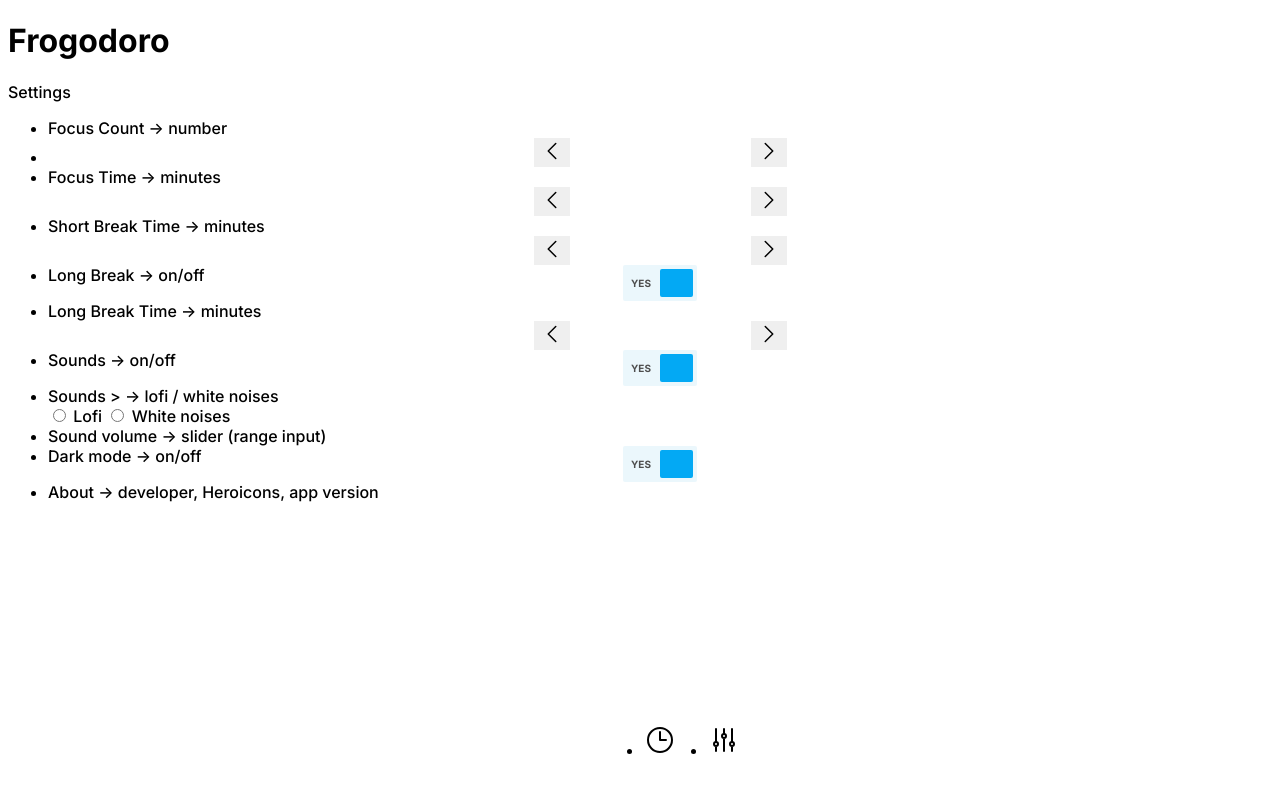
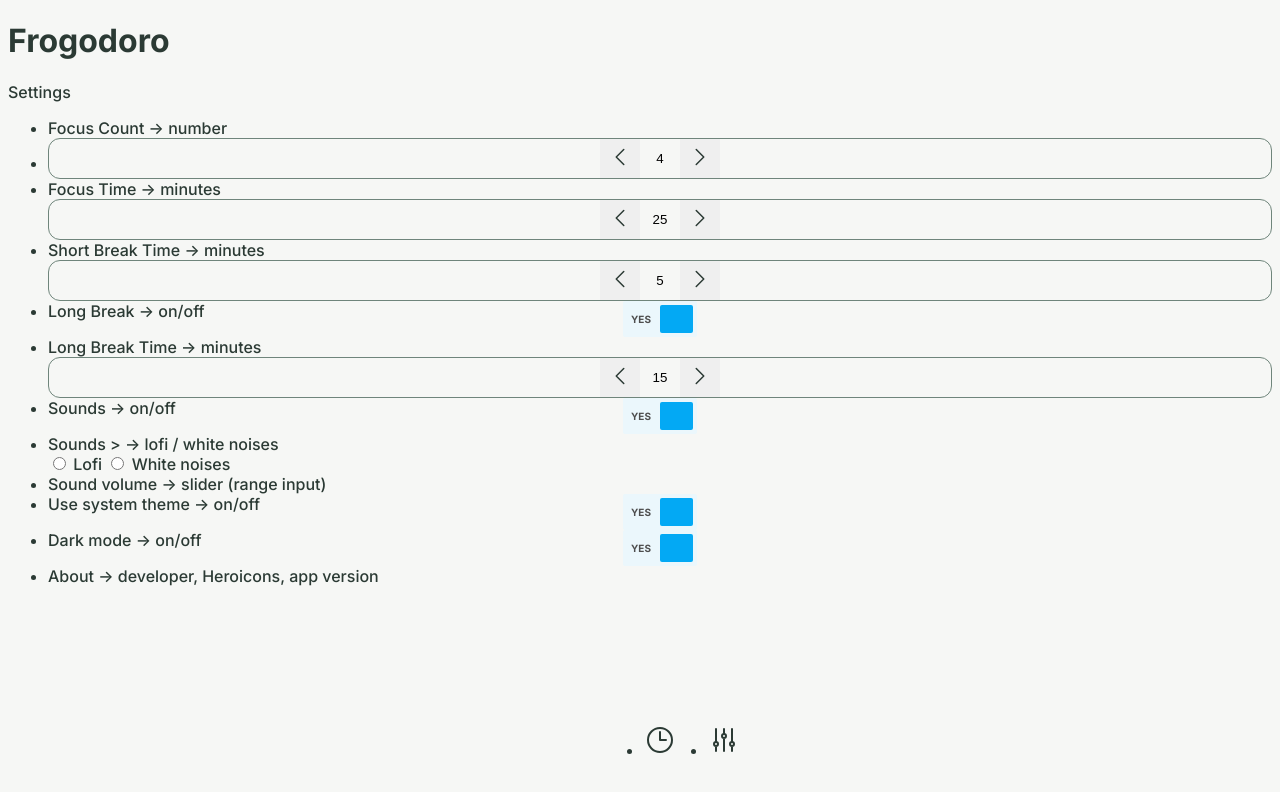
Before and after one commit to lelamanolio/frogodoro, a Vue app: page / in a window 1280 px wide. Both pictures are taken after a click on the item 724 px from the left and 742 px from the top of the page. Shown: the top 792 px of the page. Built offline with nearby package versions, Linux system fonts and the light colour scheme; the HTML template or start-up script is replaced by a standard one.

Commit message:
✨ add input number working with localstorage + style

```diff
--- a/src/assets/main.css
+++ b/src/assets/main.css
@@ -1,8 +1,37 @@
+:root {
+  --primary-color: #7FAF9B;
+  --accent-color: #B8D8C2;
+  --background-light: #F6F7F5;
+  --background-dark: #0F1412;
+  --text-primary-light: #2B3A34;
+  --text-muted-light: #6F857B;
+  --text-primary-dark: #E8ECEA;
+  --text-muted-dark: #9AA5A0;
+}
+
+@media (prefers-color-scheme: dark) {
+  :root {
+    --background: var(--background-dark);
+    --text: var(--text-primary-dark);
+    --text-muted: var(--text-muted-dark);
+  }
+}
+
+@media (prefers-color-scheme: light) {
+  :root {
+    --background: var(--background-light);
+    --text: var(--text-primary-light);
+    --text-muted: var(--text-muted-light);
+  }
+}
+
 body {
   font-family: "Inter", sans-serif;
   font-optical-sizing: auto;
   font-weight: 500;
   font-style: normal;
+  color: var(--text);
+  background-color: var(--background);
 }
 
 .c-icon {
--- a/src/components/Menu.vue
+++ b/src/components/Menu.vue
@@ -2,10 +2,10 @@
   <nav class="c-menu">
     <ul class="c-menu__list">
       <li class="c-menu__item" @click="emit('menuClick', 'timer')">
-        <TimeIcon :size="32" />
+        <TimeIcon :size="32" :color="`var(--text)`" />
       </li>
       <li class="c-menu__item" @click="emit('menuClick', 'settings')">
-        <SettingsIcon :size="32" />
+        <SettingsIcon :size="32" :color="`var(--text)`" />
       </li>
     </ul>
   </nav>
@@ -25,7 +25,7 @@ const emit = defineEmits(['menuClick']);
   bottom: 0;
   width: 100%;
   padding: 24px;
-  background-color: #fff;
+  background-color: var(--background);
 }
 
 .c-menu__list {
--- a/src/components/SettingsView.vue
+++ b/src/components/SettingsView.vue
@@ -5,21 +5,23 @@
     <ul>
       <li>Focus Count -> number</li>
       <li>
-        <InputNumber />
+        <InputNumber :number="settings.focusCount" :step="1" @number-change="val => updateSettings('focusCount', val)" />
       </li>
       <li>Focus Time -> minutes</li>
-        <InputNumber />
+        <InputNumber :number="settings.focusTime" :step="5" @number-change="val => updateSettings('focusTime', val)" />
       <li>Short Break Time -> minutes</li>
-        <InputNumber />
+        <InputNumber :number="settings.shortBreakTime" :step="5" @number-change="val => updateSettings('shortBreakTime', val)" />
       <li>Long Break -> on/off</li>
         <ToggleSwitch />
       <li>Long Break Time -> minutes</li>
-        <InputNumber />
+        <InputNumber :number="settings.longBreakTime" :step="5" @number-change="val => updateSettings('longBreakTime', val)" />
       <li>Sounds -> on/off</li>
         <ToggleSwitch />
       <li>Sounds > -> lofi / white noises</li>
         <ButtonGroup />
       <li>Sound volume -> slider (range input)</li>
+      <li>Use system theme -> on/off</li>
+        <ToggleSwitch />
       <li>Dark mode -> on/off</li>
         <ToggleSwitch />
       <li>About -> developer, Heroicons, app version</li>
@@ -28,13 +30,48 @@
 </template>
 
 <script setup>
+import { ref, onBeforeMount } from 'vue';
 import ButtonGroup from './form/ButtonGroup.vue';
 import InputNumber from './form/InputNumber.vue';
 import ToggleSwitch from './form/ToggleSwitch.vue';
 
+const settings = ref({
+  focusCount: 4,
+  focusTime: 25,
+  shortBreakTime: 5,
+  longBreak: true,
+  longBreakTime: 15,
+  sounds: true,
+  soundType: 'lofi',
+  volume: 40,
+  useSystemTheme: true,
+  darkMode: false
+});
+const storageKey = 'frogodoro.settings';
 
+const setCustomSettings = () => {
+  localStorage.setItem(storageKey, JSON.stringify(settings.value));
+}
+
+const updateSettings = (key, value) => {
+  settings.value[key] = value;
+
+  setCustomSettings();
+}
+
+onBeforeMount(() => {
+  try {
+    const raw = localStorage.getItem(storageKey);
+
+    if (raw) {
+      settings.value = JSON.parse(raw);
+    }
+  } catch (e) {
+    console.error(e);
+  }
+})
 </script>
 
-<style lang="scss" scoped>
+<style lang="scss">
 
 </style>
--- a/src/components/form/InputNumber.vue
+++ b/src/components/form/InputNumber.vue
@@ -1,18 +1,51 @@
 <template>
-  <div class="c-number">
-    <button class="c-number__button c-number__button--chevronl">
-      <ChevronLIcon />
+  <div class="c-number" :class="numberClasses">
+    <button class="c-number__button c-number__button--chevronl" @click="handleNumberChange('decrement')">
+      <ChevronLIcon class="c-number__icon" :color="`var(--text)`" />
     </button>
-    <input class="c-number__input" type="number" />
-    <button class="c-number__button c-number__button--chevronr">
-      <ChevronRIcon />
+    <input class="c-number__input" type="number" :value="props.number" @change="e => emit('numberChange', Number(e.target.value))" @focus="toggleFocusClass('focus')" @blur="toggleFocusClass('blur')" />
+    <button class="c-number__button c-number__button--chevronr" @click="handleNumberChange('increment')">
+      <ChevronRIcon class="c-number__icon" :color="`var(--text)`" />
     </button>
   </div>
 </template>
 
 <script setup>
+import { defineProps, defineEmits, ref } from 'vue';
 import ChevronLIcon from '../icons/ChevronLIcon.vue';
 import ChevronRIcon from '../icons/ChevronRIcon.vue';
+
+const emit = defineEmits(['numberChange']);
+const props = defineProps({
+  number: {
+    type: Number,
+  },
+  step: {
+    type: Number,
+  }
+});
+
+const numberClasses = ref([]);
+
+const handleNumberChange = (type) => {
+  if (type === 'increment') {
+    emit('numberChange', props.number + props.step);
+  }
+
+  if (type === 'decrement') {
+    emit('numberChange', props.number - props.step);
+  }
+}
+
+const toggleFocusClass = (type) => {
+  if (type === 'focus') {
+    numberClasses.value.push('c-number--focus');
+  }
+
+  if (type === 'blur') {
+    numberClasses.value = [];
+  }
+}
 </script>
 
 <style lang="scss">
@@ -20,22 +53,55 @@ import ChevronRIcon from '../icons/ChevronRIcon.vue';
   display: flex;
   align-items: center;
   justify-content: center;
+  border: 1px solid var(--text-muted);
+  border-radius: 12px;
+  transition: border 0.1s linear, background-color 0.1s linear;
+
+  &:hover {
+    border: 1px solid var(--text);
+    background-color: color-mix(in srgb, var(--background) 99%, var(--text) 1%);
+  }
+
+  &.c-number--focus {
+    border: 1.5px solid var(--primary-color);
+  }
 }
 
 .c-number__button {
   border: none;
   cursor: pointer;
+  padding: 6px 8px;
+
+  &:hover {
+    .c-number__icon {
+      color: var(--primary-color);
+    }
+  }
 }
+
+.c-number__icon {
+  transition: color 0.1s linear;
+}
+
 
 .c-number__input {
   border: none;
   -webkit-appearance: textfield;
   -moz-appearance: textfield;
   appearance: textfield;
+  background-color: transparent;
+  padding: 6px 0px;
+  width: 40px;
+  text-align: center;
 
   &::-webkit-inner-spin-button,
   &::-webkit-outer-spin-button {
     -webkit-appearance: none;
   }
+
+  &:focus,
+  &:focus-within {
+    outline: none;
+  }
 }
 </style>
```
